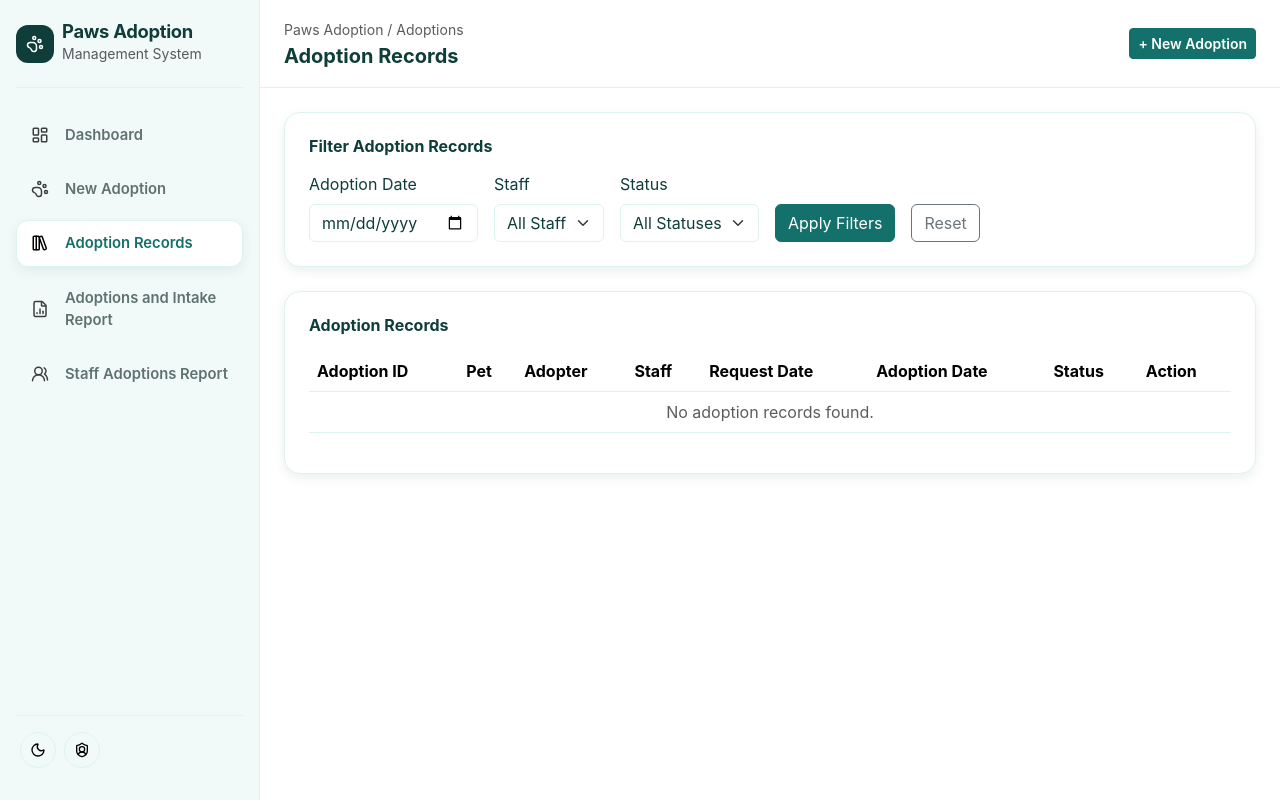
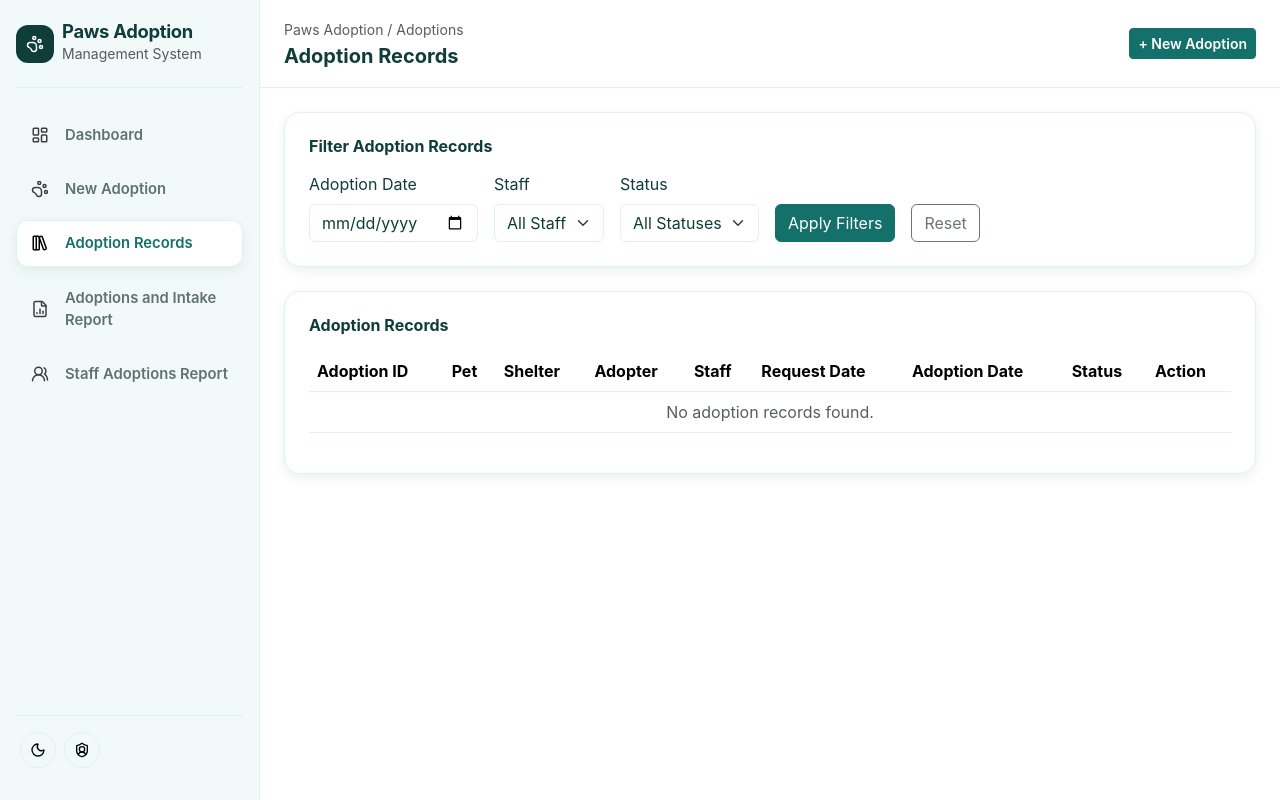
Before and after one commit to morde-cai/CCINFOM-S40K-03-Pet_Adoption_Management_System, a Django app: page /adoptions/ in a window 1280 px wide. Run offline with Django 5.2, Linux system fonts and the light colour scheme; data that the repository does not hold is empty.

Commit message:
Feat(adoptions records): Added shelter column

```diff
--- a/pet_adoption_system/pet_adoption/templates/adoptions.html
+++ b/pet_adoption_system/pet_adoption/templates/adoptions.html
@@ -65,6 +65,7 @@
                 <tr>
                     <th>Adoption ID</th>
                     <th>Pet</th>
+                    <th>Shelter</th>
                     <th>Adopter</th>
                     <th>Staff</th>
                     <th>Request Date</th>
@@ -79,6 +80,7 @@
                 <tr>
                     <td>{{ adoption.pk }}</td>
                     <td>{{ adoption.pet.name }}</td>
+                    <td>{{ adoption.pet.shelter.shelter_name }}</td>
                     <td>{{ adoption.adopter }}</td>
                     <td>{{ adoption.staff }}</td>
                     <td>{{ adoption.request_date|date:"M d, Y" }}</td>
@@ -99,7 +101,7 @@
                 </tr>
                 {% empty %}
                 <tr>
-                    <td colspan="8" class="text-center text-body-secondary">
+                    <td colspan="9" class="text-center text-body-secondary">
                         No adoption records found.
                     </td>
                 </tr>
--- a/pet_adoption_system/pet_adoption/views.py
+++ b/pet_adoption_system/pet_adoption/views.py
@@ -271,7 +271,7 @@ def new_adoption_make(request, pk):
 # -------------------------------------------------------------------
 def adoption_list(request):
     adoptions = Adoption.objects.select_related(
-        "pet", "adopter", "staff"
+        "pet", "pet__shelter", "adopter", "staff"
     ).all()
 
     selected_status = request.GET.get("status", "")
```
